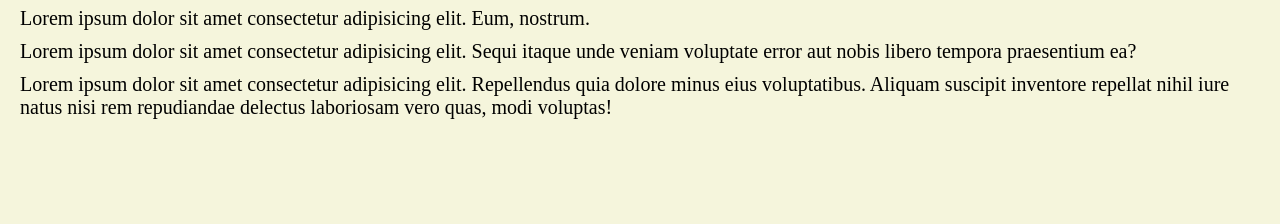
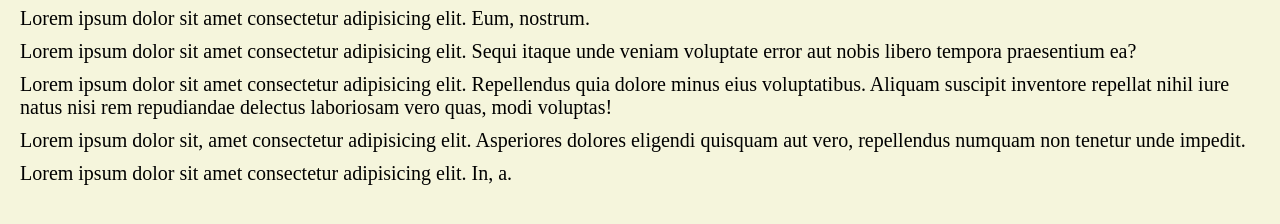
Before and after one commit to omprakash-01/Learning_Github, a plain HTML site: page index.html in a window 1280 px wide. Shown: the part 50-274 px from the top of the page. Drawn offline with Linux system fonts and the light colour scheme.

Commit message:
Two new para addedin index file

```diff
--- a/index.html
+++ b/index.html
@@ -11,6 +11,8 @@
      <p>Lorem ipsum dolor sit amet consectetur adipisicing elit. Eum, nostrum.</p>
       <p>Lorem ipsum dolor sit amet consectetur adipisicing elit. Sequi itaque unde veniam voluptate error aut nobis libero tempora praesentium ea?</p>
       <p>Lorem ipsum dolor sit amet consectetur adipisicing elit. Repellendus quia dolore minus eius voluptatibus. Aliquam suscipit inventore repellat nihil iure natus nisi rem repudiandae delectus laboriosam vero quas, modi voluptas!</p>
+      <p>Lorem ipsum dolor sit, amet consectetur adipisicing elit. Asperiores dolores eligendi quisquam aut vero, repellendus numquam non tenetur unde impedit.</p>
+      <p>Lorem ipsum dolor sit amet consectetur adipisicing elit. In, a.</p>
       <script src="script.js"></script>
 </body>
 </html>
```
Also changed, not shown: script.js (line endings or trailing spaces).
